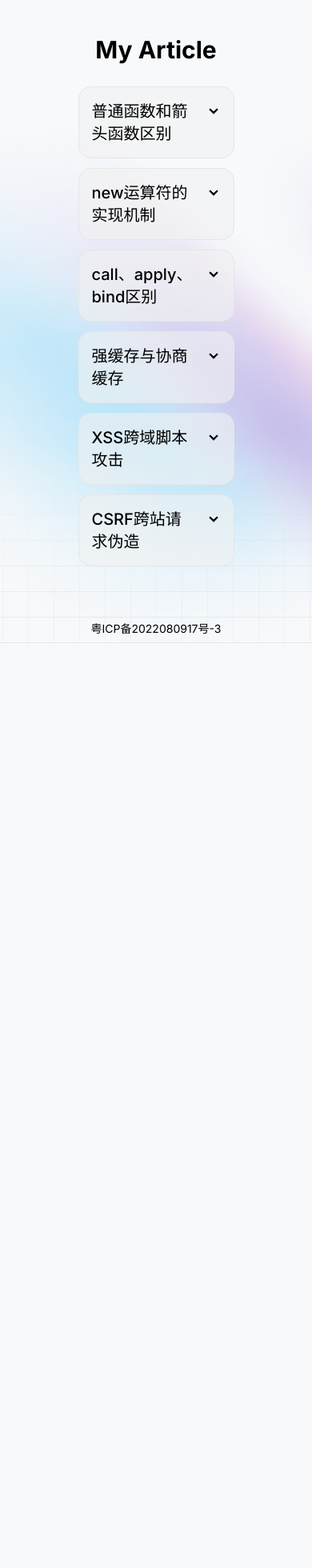
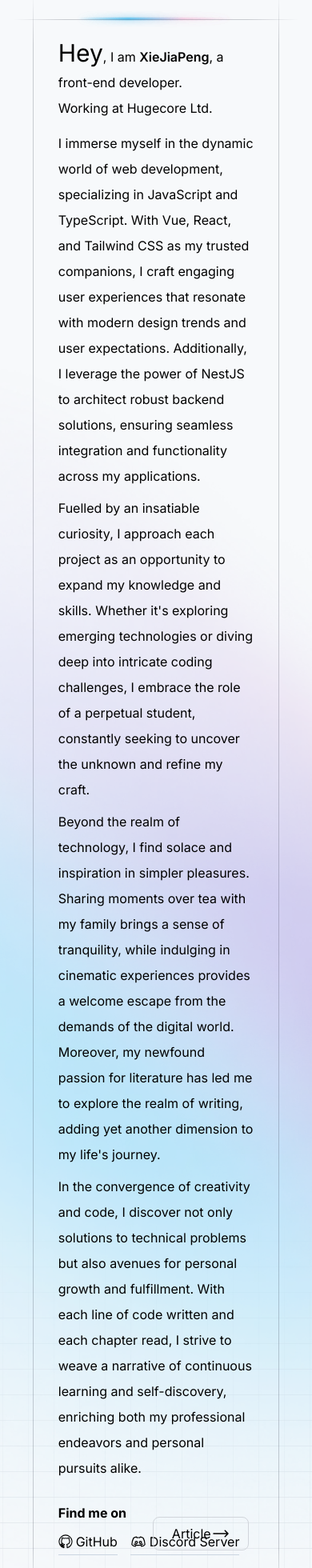
Before and after one commit to kaipat/xiejiapeng.cn, a Next.js app: page / in a window 390 px wide. Shown: the part 40-2000 px from the top of the page at 80% size. Before the commit the page ends 844 px from the top, so only its background shows below. Built offline with nearby package versions, Linux system fonts and the light colour scheme.

Commit message:
更改发布方式

```diff
--- a/app/page.tsx
+++ b/app/page.tsx
@@ -5,196 +5,196 @@ import Link from "next/link";
 
 export default function Home() {
   return (
+    <main
+      className="min-h-full relative bg-[url('/images/home-bg.webp')] bg-cover bg-bottom before:h-16 before:block after:h-16 after:block flex flex-col justify-center items-center">
+      <div
+        className="absolute inset-x-0 bottom-0 h-1/4 lg:h-1/3 text-slate-600/10 [mask-image:linear-gradient(to_bottom,transparent,white)]">
+        <Net/>
+      </div>
+      <div className="relative w-3/4 lg:w-1/2 m-auto">
+        <div className="flex absolute -top-px h-[1px] w-2/3 left-1/2 -translate-x-1/2">
+          <div
+            className="w-full flex-none blur-sm [background-image:linear-gradient(90deg,rgba(56,189,248,0)_0%,#0EA5E9_32.29%,rgba(236,72,153,0.3)_67.19%,rgba(236,72,153,0)_100%)]"></div>
+          <div
+            className="-ml-[100%] w-full flex-none blur-[1px] [background-image:linear-gradient(90deg,rgba(56,189,248,0)_0%,#0EA5E9_32.29%,rgba(236,72,153,0.3)_67.19%,rgba(236,72,153,0)_100%)]"></div>
+          <div
+            className="-ml-[100%] w-full flex-none blur-sm [background-image:linear-gradient(90deg,rgba(56,189,248,0)_0%,#0EA5E9_32.29%,rgba(236,72,153,0.3)_67.19%,rgba(236,72,153,0)_100%)]"></div>
+          <div
+            className="-ml-[100%] w-full flex-none blur-[1px] [background-image:linear-gradient(90deg,rgba(56,189,248,0)_0%,#0EA5E9_32.29%,rgba(236,72,153,0.3)_67.19%,rgba(236,72,153,0)_100%)]"></div>
+        </div>
+        <div
+          className="absolute -inset-y-8 -left-2 w-px bg-slate-900/20 dark:bg-white/20 [mask-image:linear-gradient(to_top,transparent,white_4rem,white_calc(100%-4rem),transparent)]"></div>
+        <div
+          className="absolute -inset-y-8 -right-2 w-px bg-slate-900/20 dark:bg-white/20 [mask-image:linear-gradient(to_top,transparent,white_4rem,white_calc(100%-4rem),transparent)]"></div>
+        <div
+          className="absolute -inset-x-8 top-0 h-px bg-slate-900/20 dark:bg-white/20 [mask-image:linear-gradient(to_right,transparent,white_4rem,white_calc(100%-4rem),transparent)]"></div>
+        <div
+          className="absolute -inset-x-8 bottom-0 h-px bg-slate-900/20 dark:bg-white/20 [mask-image:linear-gradient(to_right,transparent,white_4rem,white_calc(100%-4rem),transparent)]"></div>
+        <div className="p-6 leading-loose">
+          <p><span className="text-3xl sm:text-xlfont-semibold">Hey</span>, I am <span
+            className="font-semibold">XieJiaPeng</span>, a front-end developer.</p>
+          <p className="mb-3">Working at Hugecore Ltd.</p>
+          <p className="mb-2">I immerse myself in the dynamic world of web development, specializing in JavaScript and
+            TypeScript. With Vue, React, and Tailwind CSS as my trusted companions, I craft engaging user experiences
+            that resonate with modern design trends and user expectations. Additionally, I leverage the power of NestJS
+            to architect robust backend solutions, ensuring seamless integration and functionality across my
+            applications.</p>
+          <p className="mb-2">Fuelled by an insatiable curiosity, I approach each project as an opportunity to expand my
+            knowledge and skills. Whether it&apos;s exploring emerging technologies or diving deep into intricate coding
+            challenges, I embrace the role of a perpetual student, constantly seeking to uncover the unknown and refine
+            my craft.</p>
+          <p className="mb-2">Beyond the realm of technology, I find solace and inspiration in simpler pleasures.
+            Sharing moments over tea with my family brings a sense of tranquility, while indulging in cinematic
+            experiences provides a welcome escape from the demands of the digital world. Moreover, my newfound passion
+            for literature has led me to explore the realm of writing, adding yet another dimension to my life&apos;s
+            journey.</p>
+          <p className="mb-2">In the convergence of creativity and code, I discover not only solutions to technical
+            problems but also avenues for personal growth and fulfillment. With each line of code written and each
+            chapter read, I strive to weave a narrative of continuous learning and self-discovery, enriching both my
+            professional endeavors and personal pursuits alike.</p>
+          <div className="mt-6">
+            <p className="font-bold mb-1">Find me on</p>
+            <div className="flex items-center justify-start flex-wrap">
+              <a href="https://github.com/kaipat" target="_blank"
+                className="inline-flex items-center mr-4 border-b border-b-slate-300 dark:border-b-slate-300/30 hover:border-b-black dark:hover:border-b-slate-300">
+                <GithubIcon className="w-[1.12rem] h-[1.12rem] mr-1"/>
+                <span>GitHub</span>
+              </a>
+              <a href="https://discordapp.com/users/1090792016226549921" target="_blank"
+                className="inline-flex items-center mr-4 border-b border-b-slate-300 dark:border-b-slate-300/30 hover:border-b-black dark:hover:border-b-slate-300">
+                <DiscordIcon className="w-[1.25rem] h-[1.25rem] mr-1"/>
+                <span>Discord Server</span>
+              </a>
+            </div>
+          </div>
+        </div>
+
+        <Link href="/article"
+          className="flex justify-center items-center border border-gray-300 w-[120px] rounded-btn absolute right-[30px] bottom-[30px] p-2 hover:cursor-pointer">
+          Article
+          <svg xmlns="http://www.w3.org/2000/svg" fill="none" viewBox="0 0 24 24" strokeWidth={1.5}
+            stroke="currentColor" className="w-6 h-6">
+            <path strokeLinecap="round" strokeLinejoin="round" d="M17.25 8.25 21 12m0 0-3.75 3.75M21 12H3"/>
+          </svg>
+        </Link>
+      </div>
+      <div className="absolute bottom-2 text-sm">
+        {/*<Link href="https://beian.miit.gov.cn" target="_blank">粤ICP备2022080917号-1</Link>*/}
+        {/*&nbsp; &nbsp; &nbsp; &nbsp; &nbsp;*/}
+        <Link href="https://beian.miit.gov.cn" target="_blank">粤ICP备2022080917号-3</Link>
+      </div>
+    </main>
     // <main
     //   className="min-h-full relative bg-[url('/images/home-bg.webp')] bg-cover bg-bottom before:h-16 before:block after:h-16 after:block flex flex-col justify-center items-center">
     //   <div
     //     className="absolute inset-x-0 bottom-0 h-1/4 lg:h-1/3 text-slate-600/10 [mask-image:linear-gradient(to_bottom,transparent,white)]">
     //     <Net/>
     //   </div>
-    //   <div className="relative w-3/4 lg:w-1/2 m-auto">
-    //     <div className="flex absolute -top-px h-[1px] w-2/3 left-1/2 -translate-x-1/2">
-    //       <div
-    //         className="w-full flex-none blur-sm [background-image:linear-gradient(90deg,rgba(56,189,248,0)_0%,#0EA5E9_32.29%,rgba(236,72,153,0.3)_67.19%,rgba(236,72,153,0)_100%)]"></div>
-    //       <div
-    //         className="-ml-[100%] w-full flex-none blur-[1px] [background-image:linear-gradient(90deg,rgba(56,189,248,0)_0%,#0EA5E9_32.29%,rgba(236,72,153,0.3)_67.19%,rgba(236,72,153,0)_100%)]"></div>
-    //       <div
-    //         className="-ml-[100%] w-full flex-none blur-sm [background-image:linear-gradient(90deg,rgba(56,189,248,0)_0%,#0EA5E9_32.29%,rgba(236,72,153,0.3)_67.19%,rgba(236,72,153,0)_100%)]"></div>
-    //       <div
-    //         className="-ml-[100%] w-full flex-none blur-[1px] [background-image:linear-gradient(90deg,rgba(56,189,248,0)_0%,#0EA5E9_32.29%,rgba(236,72,153,0.3)_67.19%,rgba(236,72,153,0)_100%)]"></div>
-    //     </div>
-    //     <div
-    //       className="absolute -inset-y-8 -left-2 w-px bg-slate-900/20 dark:bg-white/20 [mask-image:linear-gradient(to_top,transparent,white_4rem,white_calc(100%-4rem),transparent)]"></div>
-    //     <div
-    //       className="absolute -inset-y-8 -right-2 w-px bg-slate-900/20 dark:bg-white/20 [mask-image:linear-gradient(to_top,transparent,white_4rem,white_calc(100%-4rem),transparent)]"></div>
-    //     <div
-    //       className="absolute -inset-x-8 top-0 h-px bg-slate-900/20 dark:bg-white/20 [mask-image:linear-gradient(to_right,transparent,white_4rem,white_calc(100%-4rem),transparent)]"></div>
-    //     <div
-    //       className="absolute -inset-x-8 bottom-0 h-px bg-slate-900/20 dark:bg-white/20 [mask-image:linear-gradient(to_right,transparent,white_4rem,white_calc(100%-4rem),transparent)]"></div>
-    //     <div className="p-6 leading-loose">
-    //       <p><span className="text-3xl sm:text-xlfont-semibold">Hey</span>, I am <span
-    //         className="font-semibold">XieJiaPeng</span>, a front-end developer.</p>
-    //       <p className="mb-3">Working at Hugecore Ltd.</p>
-    //       <p className="mb-2">I immerse myself in the dynamic world of web development, specializing in JavaScript and
-    //         TypeScript. With Vue, React, and Tailwind CSS as my trusted companions, I craft engaging user experiences
-    //         that resonate with modern design trends and user expectations. Additionally, I leverage the power of NestJS
-    //         to architect robust backend solutions, ensuring seamless integration and functionality across my
-    //         applications.</p>
-    //       <p className="mb-2">Fuelled by an insatiable curiosity, I approach each project as an opportunity to expand my
-    //         knowledge and skills. Whether it&apos;s exploring emerging technologies or diving deep into intricate coding
-    //         challenges, I embrace the role of a perpetual student, constantly seeking to uncover the unknown and refine
-    //         my craft.</p>
-    //       <p className="mb-2">Beyond the realm of technology, I find solace and inspiration in simpler pleasures.
-    //         Sharing moments over tea with my family brings a sense of tranquility, while indulging in cinematic
-    //         experiences provides a welcome escape from the demands of the digital world. Moreover, my newfound passion
-    //         for literature has led me to explore the realm of writing, adding yet another dimension to my life&apos;s
-    //         journey.</p>
-    //       <p className="mb-2">In the convergence of creativity and code, I discover not only solutions to technical
-    //         problems but also avenues for personal growth and fulfillment. With each line of code written and each
-    //         chapter read, I strive to weave a narrative of continuous learning and self-discovery, enriching both my
-    //         professional endeavors and personal pursuits alike.</p>
-    //       <div className="mt-6">
-    //         <p className="font-bold mb-1">Find me on</p>
-    //         <div className="flex items-center justify-start flex-wrap">
-    //           <a href="https://github.com/kaipat" target="_blank"
-    //              className="inline-flex items-center mr-4 border-b border-b-slate-300 dark:border-b-slate-300/30 hover:border-b-black dark:hover:border-b-slate-300">
-    //             <GithubIcon className="w-[1.12rem] h-[1.12rem] mr-1"/>
-    //             <span>GitHub</span>
-    //           </a>
-    //           <a href="https://discordapp.com/users/1090792016226549921" target="_blank"
-    //              className="inline-flex items-center mr-4 border-b border-b-slate-300 dark:border-b-slate-300/30 hover:border-b-black dark:hover:border-b-slate-300">
-    //             <DiscordIcon className="w-[1.25rem] h-[1.25rem] mr-1"/>
-    //             <span>Discord Server</span>
-    //           </a>
-    //         </div>
+    //
+    //   <div className="text-3xl font-bold mb-7">My Article</div>
+    //
+    //   <div className="w-1/2">
+    //     <div tabIndex={0} className="collapse collapse-arrow border border-base-300 bg-base-200/60 mb-3">
+    //       <div className="collapse-title text-xl font-medium">普通函数和箭头函数区别</div>
+    //       <div className="collapse-content">
+    //         <p>1. 函数声明方式不同：普通函数使用`function`关键字声明，而箭头函数使用`={">"}`标识符声明；</p>
+    //         <p>2.
+    //         函数体内的`this`对象不同：在普通函数中，`this`指向的是它所属的对象；而在箭头函数中，`this`指向的是它所在的上下文的`this`；</p>
+    //         <p>3. 没有`arguments`对象：在箭头函数中，没有`arguments`对象，只能使用`...rest`语法来替代；</p>
+    //         <p>4. 不能使用`new`运算符：箭头函数不能使用`new`运算符调用，因为它没有自己的`this`，也不能当做构造函数使用；</p>
+    //         <p>5. 没有原型属性：箭头函数没有`prototype`属性，它不能被`instanceof`运算符识别；</p>
+    //         <p>6. 不能使用`yield`关键字：箭头函数不能使用`yield`关键字，它只能作为普通函数的匿名函数使用。</p>
     //       </div>
     //     </div>
+    //     <div tabIndex={1} className="collapse collapse-arrow border border-base-300 bg-base-200/60 mb-3">
+    //       <div className="collapse-title text-xl font-medium">new运算符的实现机制</div>
+    //       <div className="collapse-content">
+    //         <p>1.new运算符的实现原理是创建一个新的对象，并将构造函数的作用域赋给新对象（即this指向新对象），最后返回新对象。</p>
+    //         <p>2. 将这个新对象的__proto__指向构造函数的prototype属性；</p>
+    //         <p>3. 将构造函数的作用域赋给新对象（即this指向新对象；</p>
+    //         <p>4. 执行构造函数中的代码（为新对象添加属性；</p>
+    //         <p>5. 返回新对象。</p>
+    //       </div>
+    //     </div>
+    //     <div tabIndex={2} className="collapse collapse-arrow border border-base-300 bg-base-200/60 mb-3">
+    //       <div className="collapse-title text-xl font-medium">call、apply、bind区别</div>
+    //       <div className="collapse-content">
+    //         <p>1. call和apply都是用来改变函数的运行环境，即改变函数中this的指向；</p>
+    //         <p>2. call和apply的区别在于参数的传递，call是将参数逐个传入，而apply是将参数以数组的形式传入；</p>
+    //         <p>3. bind方法则是返回一个改变this指向的新函数，而不会立即执行；</p>
+    //         <p>4. bind方法可以传入参数，新函数在调用时，传入的参数将在最后面，优先级比新函数的参数低。</p>
+    //       </div>
+    //     </div>
+    //     <div tabIndex={3} className="collapse collapse-arrow border border-base-300 bg-base-200/60 mb-3">
+    //       <div className="collapse-title text-xl font-medium">强缓存与协商缓存</div>
+    //       <div className="collapse-content">
+    //         <p>强缓存（Strong Cache）是一种静态的缓存技术，它是基于 HTTP 协议的，根据浏览器缓存的规则来控制缓存。它会使用
+    //         HTTP 头中的 Cache-Control、Expires 来控制缓存，如果缓存的资源没有过期，则使用缓存的资源，没有发起 HTTP
+    //         请求；如果缓存的资源已过期，则发起 HTTP 请求，从服务器获取最新的资源。</p>
+    //         <p>
+    //           <p>Cache-Control</p>
+    //           <ul>
+    //             <li>max-age：这个用于设置一个滑动时间，例如设置 max-age=30
+    //             表示客户端时间向后滑动30秒，在这30秒内都是强缓存，不会去请求服务器
+    //             </li>
+    //             <li>s-maxage：这个和上面的一样，只不过这个设置的是代理服务器的缓存时间</li>
+    //             <li>privte：这个表示缓存只能被客户端的浏览器缓存，不能被代理服务器缓存</li>
+    //             <li>public：这个表示缓存既可以被浏览器缓存，也可以被代理服务器缓存</li>
+    //             <li>no-store：这个属性表示不缓存，在任何情况下，都是与服务器进行最新的交互</li>
+    //             <li>no-cache：这个并非不缓存的意思，这个表示强制进行协商缓存，会在下面描述</li>
+    //           </ul>
     //
-    //     <Link href="/article"
-    //           className="flex justify-center items-center border border-gray-300 w-[120px] rounded-btn absolute right-[30px] bottom-[30px] p-2 hover:cursor-pointer">
-    //       Article
-    //       <svg xmlns="http://www.w3.org/2000/svg" fill="none" viewBox="0 0 24 24" strokeWidth={1.5}
-    //            stroke="currentColor" className="w-6 h-6">
-    //         <path strokeLinecap="round" strokeLinejoin="round" d="M17.25 8.25 21 12m0 0-3.75 3.75M21 12H3"/>
-    //       </svg>
-    //     </Link>
+    //           <p>Expires</p>
+    //           <p>一个过期时间，和本地时间比较。</p>
+    //           <p>协商缓存（Negotiated Cache）是一种动态的缓存技术，它是基于 HTTP 协议的，根据浏览器缓存的规则来控制缓存。它会使用
+    //           HTTP 头中的 Last-Modified 和 If-Modified-Since 来控制缓存，如果缓存的资源没有更新，则使用缓存的资源，没有发起
+    //           HTTP 请求；如果缓存的资源已更新，则发起 HTTP 请求，从服务器获取最新的资源。</p>
+    //
+    //           <p>Last-Modified 和 If-Modified-Since</p>
+    //           <p>例如，客户端请求一个 03.jpg，服务端接收到这个请求后，会读取这个文件的最后修改时间，然后设置到响应头中，设置的参数就是
+    //           last-modified，参数值是文件最后修改的时间戳。客户端第二次请求 03.jpg 这个文件的时候，会带上一个
+    //           If-Modified-Since
+    //           参数，服务端能拿到这个参数与last-modified进行比对，如果一致，那么就返回304状态，否则就去请求最新的文件，注意协商缓存需要设置Cache-Control为no-cache，表示设置成协商缓存</p>
+    //
+    //           <p>Etag</p>
+    //           <p>Etag 是一种服务端缓存技术，它是基于 HTTP 协议的，用于控制缓存。它会使用 HTTP 头中的 Etag 和 If-None-Match
+    //           来控制缓存，服务端会为文件生成一个指纹，类似于 MD5 字符串，然后设置 Etag 参数，参数值就是计算出的字符串，客户端接收到后，第二次请求会带上一个
+    //           If-None-Match 的参数，接着服务端和上面第一种方式一样进行比对。如果一致，那么就返回 304 状态，否则就去请求最新的文件，注意
+    //           Etag 缓存需要设置 Cache-Control 为 no-cache，表示设置成协商缓存。</p>
+    //         </p>
+    //       </div>
+    //     </div>
+    //     <div tabIndex={4} className="collapse collapse-arrow border border-base-300 bg-base-200/60 mb-3">
+    //       <div className="collapse-title text-xl font-medium">XSS跨域脚本攻击</div>
+    //       <div className="collapse-content">
+    //         <p>一般指的是有人往网站注入恶意脚本，使之在网页中运行，从而盗取cookie等信息</p>
+    //         <p>可达到以下攻击：</p>
+    //         <ul>
+    //           <li>获取页面数据，如DOM、cookie、LocalStorage</li>
+    //           <li>DOS攻击，发送合理请求，占用服务器资源，使用户无法正常访问服务器</li>
+    //           <li>破坏页面结构</li>
+    //           <li>流量劫持（将链接指向某网站）</li>
+    //         </ul>
+    //       </div>
+    //     </div>
+    //     <div tabIndex={5} className="collapse collapse-arrow border border-base-300 bg-base-200/60 mb-3">
+    //       <div className="collapse-title text-xl font-medium">CSRF跨站请求伪造</div>
+    //       <div className="collapse-content">
+    //         <p>攻击者诱导用户进入一个第三方网站，然后在第三方网站发送请求，同时会带走用户现有的登录状态，从而冒充用户执行请求操作本质是利用Cookie会在同源请求中携带发送给服务器的特点，以此来实现用户的冒充</p>
+    //         <p>防御</p>
+    //         <ul>
+    //           <li>同源检测：服务端对请求头中的origin和referer进行检测，但是这两个字段也可以伪造</li>
+    //           <li>使用Token：Token与Cookie不同的就是，Token是可以用户选择性发送，Cookie是主动携带</li>
+    //           <li>Samesite：设置Cookie的Samesite为严格模式，限制不被第三方网站使用Samesite</li>
+    //         </ul>
+    //       </div>
+    //     </div>
     //   </div>
+    //
     //   <div className="absolute bottom-2 text-sm">
-    //     {/*<Link href="https://beian.miit.gov.cn" target="_blank">粤ICP备2022080917号-1</Link>*/}
-    //     {/*&nbsp; &nbsp; &nbsp; &nbsp; &nbsp;*/}
     //     <Link href="https://beian.miit.gov.cn" target="_blank">粤ICP备2022080917号-3</Link>
     //   </div>
     // </main>
-    <main
-      className="min-h-full relative bg-[url('/images/home-bg.webp')] bg-cover bg-bottom before:h-16 before:block after:h-16 after:block flex flex-col justify-center items-center">
-      <div
-        className="absolute inset-x-0 bottom-0 h-1/4 lg:h-1/3 text-slate-600/10 [mask-image:linear-gradient(to_bottom,transparent,white)]">
-        <Net/>
-      </div>
-
-      <div className="text-3xl font-bold mb-7">My Article</div>
-
-      <div className="w-1/2">
-        <div tabIndex={0} className="collapse collapse-arrow border border-base-300 bg-base-200/60 mb-3">
-          <div className="collapse-title text-xl font-medium">普通函数和箭头函数区别</div>
-          <div className="collapse-content">
-            <p>1. 函数声明方式不同：普通函数使用`function`关键字声明，而箭头函数使用`={">"}`标识符声明；</p>
-            <p>2.
-            函数体内的`this`对象不同：在普通函数中，`this`指向的是它所属的对象；而在箭头函数中，`this`指向的是它所在的上下文的`this`；</p>
-            <p>3. 没有`arguments`对象：在箭头函数中，没有`arguments`对象，只能使用`...rest`语法来替代；</p>
-            <p>4. 不能使用`new`运算符：箭头函数不能使用`new`运算符调用，因为它没有自己的`this`，也不能当做构造函数使用；</p>
-            <p>5. 没有原型属性：箭头函数没有`prototype`属性，它不能被`instanceof`运算符识别；</p>
-            <p>6. 不能使用`yield`关键字：箭头函数不能使用`yield`关键字，它只能作为普通函数的匿名函数使用。</p>
-          </div>
-        </div>
-        <div tabIndex={1} className="collapse collapse-arrow border border-base-300 bg-base-200/60 mb-3">
-          <div className="collapse-title text-xl font-medium">new运算符的实现机制</div>
-          <div className="collapse-content">
-            <p>1.new运算符的实现原理是创建一个新的对象，并将构造函数的作用域赋给新对象（即this指向新对象），最后返回新对象。</p>
-            <p>2. 将这个新对象的__proto__指向构造函数的prototype属性；</p>
-            <p>3. 将构造函数的作用域赋给新对象（即this指向新对象；</p>
-            <p>4. 执行构造函数中的代码（为新对象添加属性；</p>
-            <p>5. 返回新对象。</p>
-          </div>
-        </div>
-        <div tabIndex={2} className="collapse collapse-arrow border border-base-300 bg-base-200/60 mb-3">
-          <div className="collapse-title text-xl font-medium">call、apply、bind区别</div>
-          <div className="collapse-content">
-            <p>1. call和apply都是用来改变函数的运行环境，即改变函数中this的指向；</p>
-            <p>2. call和apply的区别在于参数的传递，call是将参数逐个传入，而apply是将参数以数组的形式传入；</p>
-            <p>3. bind方法则是返回一个改变this指向的新函数，而不会立即执行；</p>
-            <p>4. bind方法可以传入参数，新函数在调用时，传入的参数将在最后面，优先级比新函数的参数低。</p>
-          </div>
-        </div>
-        <div tabIndex={3} className="collapse collapse-arrow border border-base-300 bg-base-200/60 mb-3">
-          <div className="collapse-title text-xl font-medium">强缓存与协商缓存</div>
-          <div className="collapse-content">
-            <p>强缓存（Strong Cache）是一种静态的缓存技术，它是基于 HTTP 协议的，根据浏览器缓存的规则来控制缓存。它会使用
-            HTTP 头中的 Cache-Control、Expires 来控制缓存，如果缓存的资源没有过期，则使用缓存的资源，没有发起 HTTP
-            请求；如果缓存的资源已过期，则发起 HTTP 请求，从服务器获取最新的资源。</p>
-            <p>
-              <p>Cache-Control</p>
-              <ul>
-                <li>max-age：这个用于设置一个滑动时间，例如设置 max-age=30
-                表示客户端时间向后滑动30秒，在这30秒内都是强缓存，不会去请求服务器
-                </li>
-                <li>s-maxage：这个和上面的一样，只不过这个设置的是代理服务器的缓存时间</li>
-                <li>privte：这个表示缓存只能被客户端的浏览器缓存，不能被代理服务器缓存</li>
-                <li>public：这个表示缓存既可以被浏览器缓存，也可以被代理服务器缓存</li>
-                <li>no-store：这个属性表示不缓存，在任何情况下，都是与服务器进行最新的交互</li>
-                <li>no-cache：这个并非不缓存的意思，这个表示强制进行协商缓存，会在下面描述</li>
-              </ul>
-
-              <p>Expires</p>
-              <p>一个过期时间，和本地时间比较。</p>
-              <p>协商缓存（Negotiated Cache）是一种动态的缓存技术，它是基于 HTTP 协议的，根据浏览器缓存的规则来控制缓存。它会使用
-              HTTP 头中的 Last-Modified 和 If-Modified-Since 来控制缓存，如果缓存的资源没有更新，则使用缓存的资源，没有发起
-              HTTP 请求；如果缓存的资源已更新，则发起 HTTP 请求，从服务器获取最新的资源。</p>
-
-              <p>Last-Modified 和 If-Modified-Since</p>
-              <p>例如，客户端请求一个 03.jpg，服务端接收到这个请求后，会读取这个文件的最后修改时间，然后设置到响应头中，设置的参数就是
-              last-modified，参数值是文件最后修改的时间戳。客户端第二次请求 03.jpg 这个文件的时候，会带上一个
-              If-Modified-Since
-              参数，服务端能拿到这个参数与last-modified进行比对，如果一致，那么就返回304状态，否则就去请求最新的文件，注意协商缓存需要设置Cache-Control为no-cache，表示设置成协商缓存</p>
-
-              <p>Etag</p>
-              <p>Etag 是一种服务端缓存技术，它是基于 HTTP 协议的，用于控制缓存。它会使用 HTTP 头中的 Etag 和 If-None-Match
-              来控制缓存，服务端会为文件生成一个指纹，类似于 MD5 字符串，然后设置 Etag 参数，参数值就是计算出的字符串，客户端接收到后，第二次请求会带上一个
-              If-None-Match 的参数，接着服务端和上面第一种方式一样进行比对。如果一致，那么就返回 304 状态，否则就去请求最新的文件，注意
-              Etag 缓存需要设置 Cache-Control 为 no-cache，表示设置成协商缓存。</p>
-            </p>
-          </div>
-        </div>
-        <div tabIndex={4} className="collapse collapse-arrow border border-base-300 bg-base-200/60 mb-3">
-          <div className="collapse-title text-xl font-medium">XSS跨域脚本攻击</div>
-          <div className="collapse-content">
-            <p>一般指的是有人往网站注入恶意脚本，使之在网页中运行，从而盗取cookie等信息</p>
-            <p>可达到以下攻击：</p>
-            <ul>
-              <li>获取页面数据，如DOM、cookie、LocalStorage</li>
-              <li>DOS攻击，发送合理请求，占用服务器资源，使用户无法正常访问服务器</li>
-              <li>破坏页面结构</li>
-              <li>流量劫持（将链接指向某网站）</li>
-            </ul>
-          </div>
-        </div>
-        <div tabIndex={5} className="collapse collapse-arrow border border-base-300 bg-base-200/60 mb-3">
-          <div className="collapse-title text-xl font-medium">CSRF跨站请求伪造</div>
-          <div className="collapse-content">
-            <p>攻击者诱导用户进入一个第三方网站，然后在第三方网站发送请求，同时会带走用户现有的登录状态，从而冒充用户执行请求操作本质是利用Cookie会在同源请求中携带发送给服务器的特点，以此来实现用户的冒充</p>
-            <p>防御</p>
-            <ul>
-              <li>同源检测：服务端对请求头中的origin和referer进行检测，但是这两个字段也可以伪造</li>
-              <li>使用Token：Token与Cookie不同的就是，Token是可以用户选择性发送，Cookie是主动携带</li>
-              <li>Samesite：设置Cookie的Samesite为严格模式，限制不被第三方网站使用Samesite</li>
-            </ul>
-          </div>
-        </div>
-      </div>
-
-      <div className="absolute bottom-2 text-sm">
-        <Link href="https://beian.miit.gov.cn" target="_blank">粤ICP备2022080917号-3</Link>
-      </div>
-    </main>
   )
   ;
 }
```
